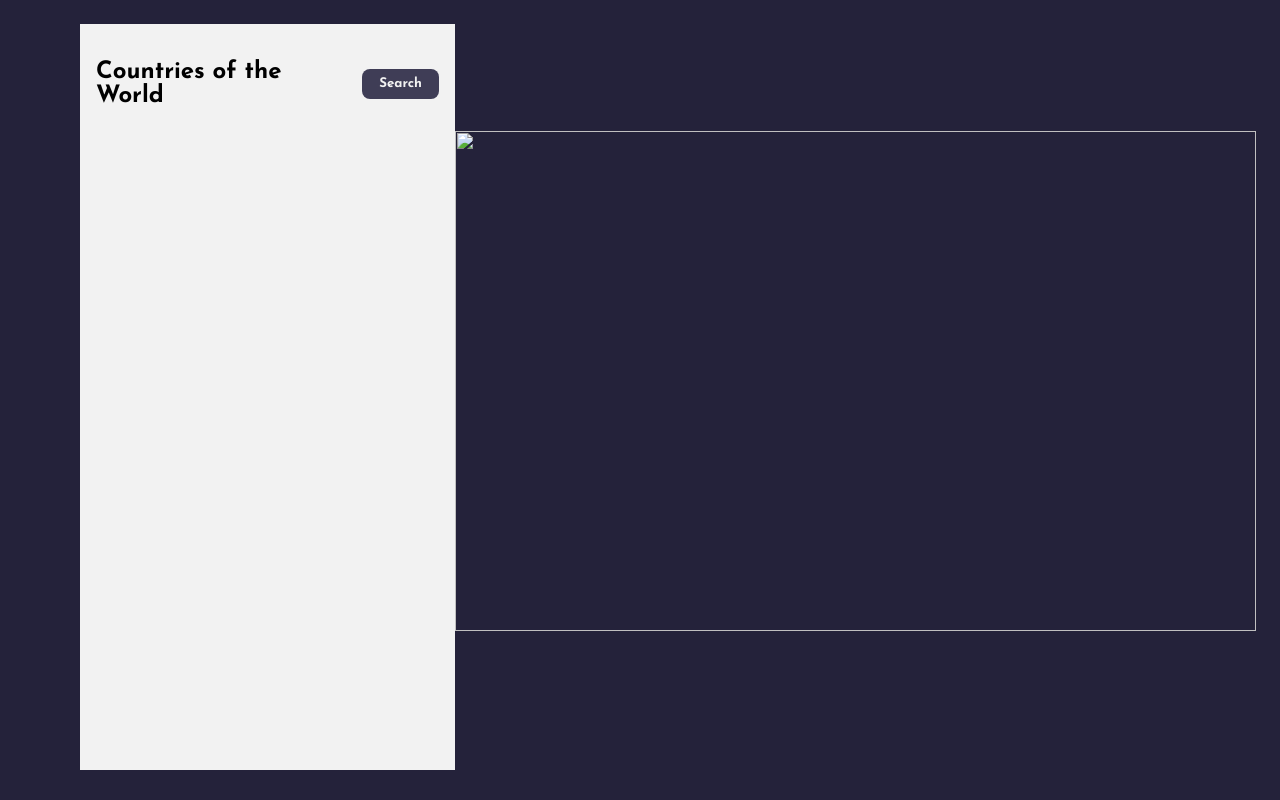
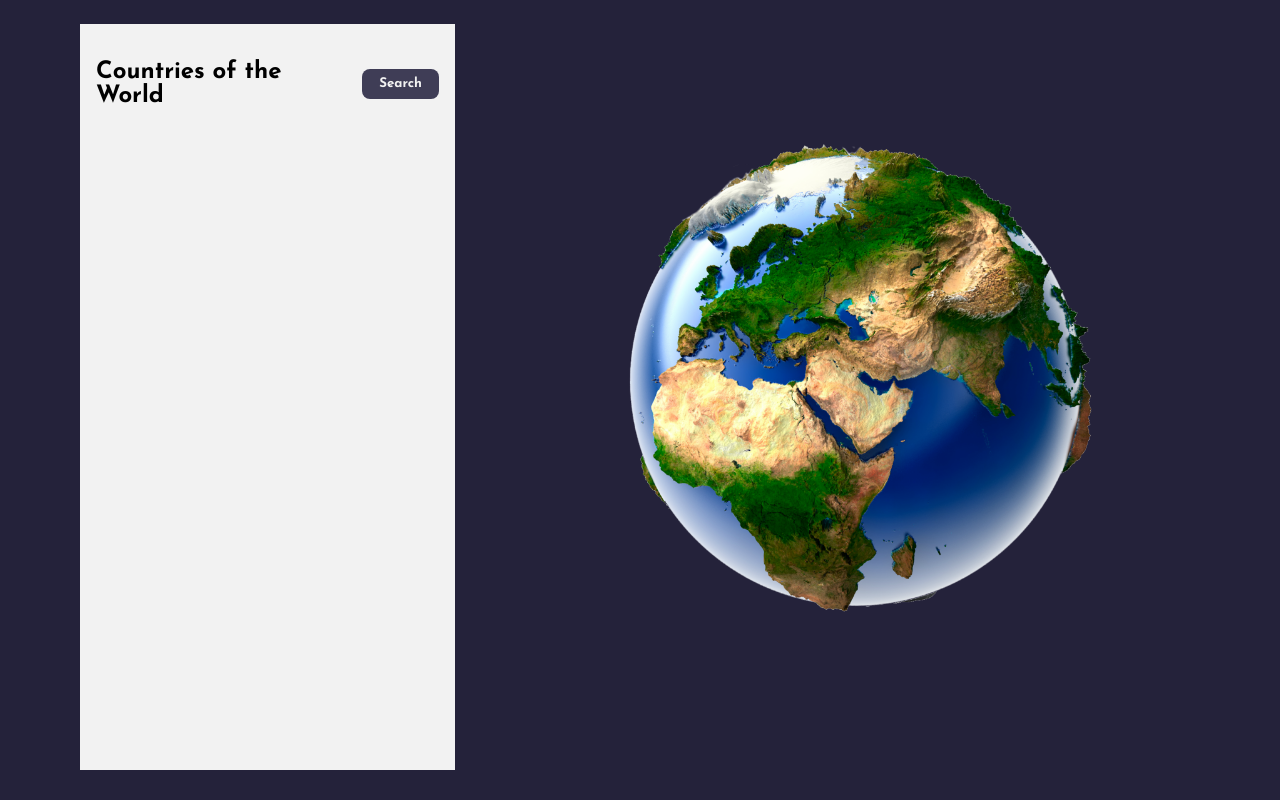
Before and after one commit to edurebolledo21/Country-finder, a plain HTML site: page index.html in a window 1280 px wide. Drawn offline with Linux system fonts and the light colour scheme; the site is published under a folder, as on GitHub Pages, so addresses that start at the root find nothing; no server answers; a web font is replaced by a local one.

Commit message:
img-correction

```diff
--- a/index.html
+++ b/index.html
@@ -31,7 +31,7 @@
         </div>
 
             <div id="lefth">
-                <img src="/img/pngwing.com_.png" alt="">
+                <img src="img/pngwing.com_.png" alt="">
             </div>
 
     </div>
```
